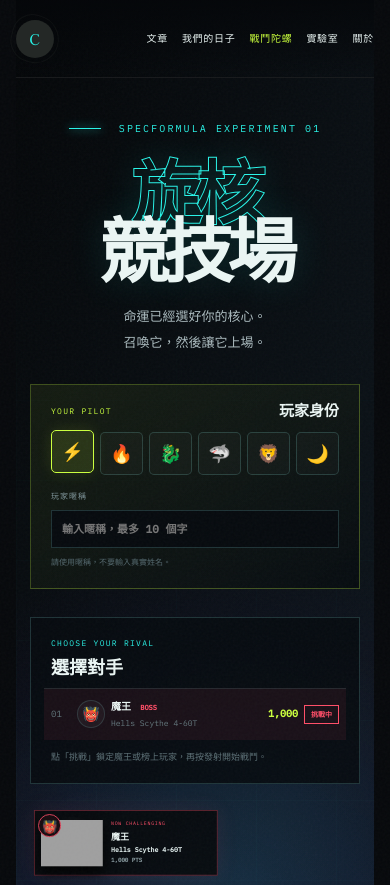
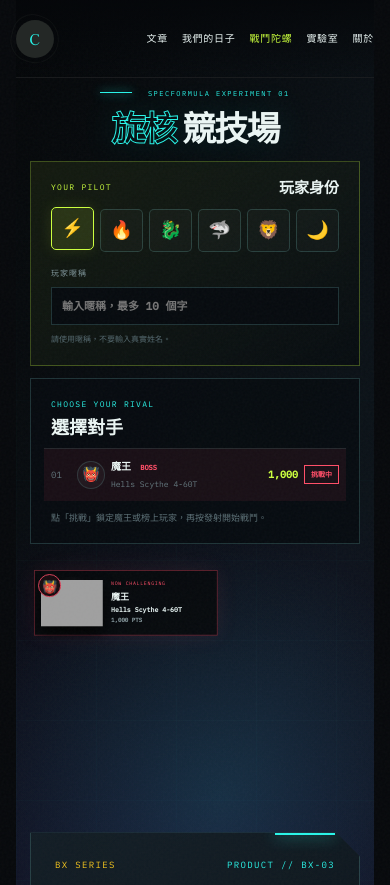
Before and after one commit to coomySF/coomySF.github.io, a Jekyll site: the page built from battle-top.html, in a window 390 px wide, cut to the strip 0-885 px from the top of the page. Built offline with Jekyll 4.4.1, drawn with Linux system fonts in a browser that asks for light colours; grey boxes are pictures that could not be loaded.

Commit message:
Compact mobile arena intro

```diff
--- a/assets/css/battle-top.css
+++ b/assets/css/battle-top.css
@@ -240,12 +240,15 @@
   .battle-top-page .site-header nav::-webkit-scrollbar { display:none; }
   .battle-top-page .site-header nav a { flex:0 0 auto; white-space:nowrap; }
   .battle-top-page .site-header nav a[href*="battle-top"] { color:var(--arena-lime); }
-  .arena-hero { padding-top:110px; grid-template-columns:1fr; }
+  .arena-hero { padding-top:88px; grid-template-columns:1fr; }
   .arena-copy { text-align:center; }
-  .arena-copy .leaderboard-card { max-width:560px; margin:28px auto 0; text-align:left; }
-  .arena-copy .player-profile { max-width:560px; margin:28px auto 0; }
-  .arena-copy h1 { font-size:clamp(60px,18vw,100px); }
-  .arena-lead { margin-bottom:0; }
+  .arena-copy .arena-kicker { margin:0; font-size:7px; }
+  .arena-copy .leaderboard-card { max-width:560px; margin:12px auto 0; text-align:left; }
+  .arena-copy .player-profile { max-width:560px; margin:16px auto 0; }
+  .arena-copy h1 { margin:10px 0 0; font-size:clamp(34px,8vw,48px); line-height:1; letter-spacing:-.05em; white-space:nowrap; }
+  .arena-copy h1 br { display:none; }
+  .arena-copy h1 span { margin-right:.18em; }
+  .arena-lead { display:none; }
   .arena-stage { min-height:300px; }
   .core-card { max-width:560px; width:100%; margin:auto; }
   .arena-side { max-width:560px; width:100%; margin:auto; }
--- a/battle-top.html
+++ b/battle-top.html
@@ -12,7 +12,7 @@ keywords:
   - BEYBLADE X
   - 線上陀螺對戰
 ---
-<link rel="stylesheet" href="{{ '/assets/css/battle-top.css' | relative_url }}?v=20260822-16">
+<link rel="stylesheet" href="{{ '/assets/css/battle-top.css' | relative_url }}?v=20260822-17">
 <script>document.documentElement.classList.add('battle-top-page');</script>
 <script type="application/ld+json">
 {
```
